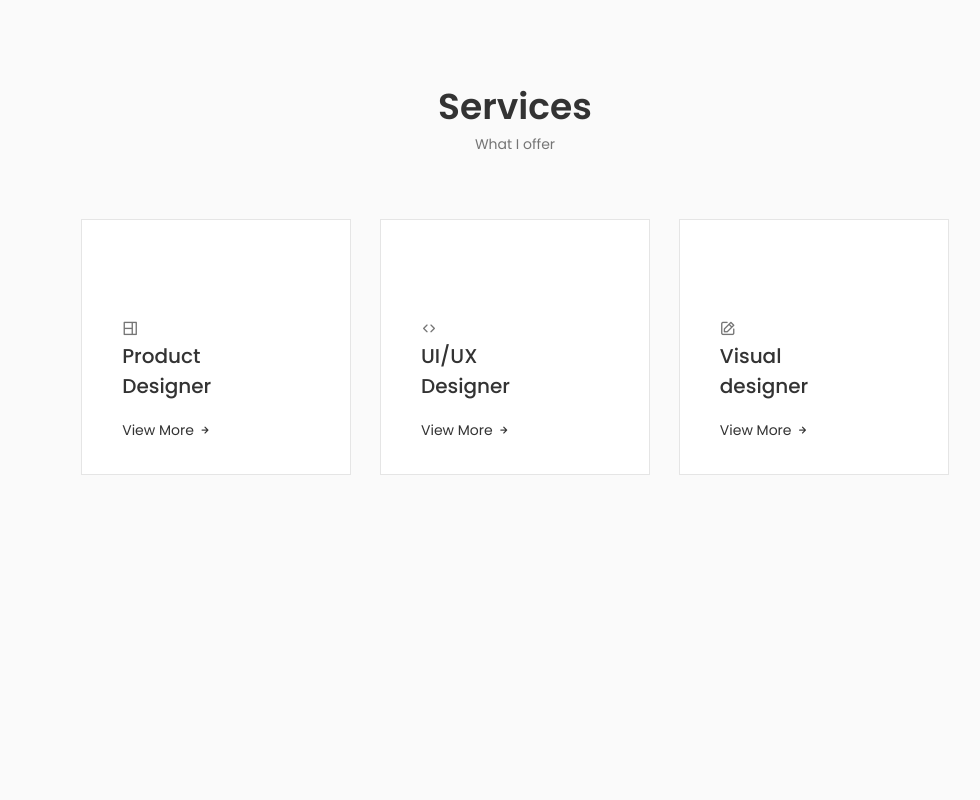
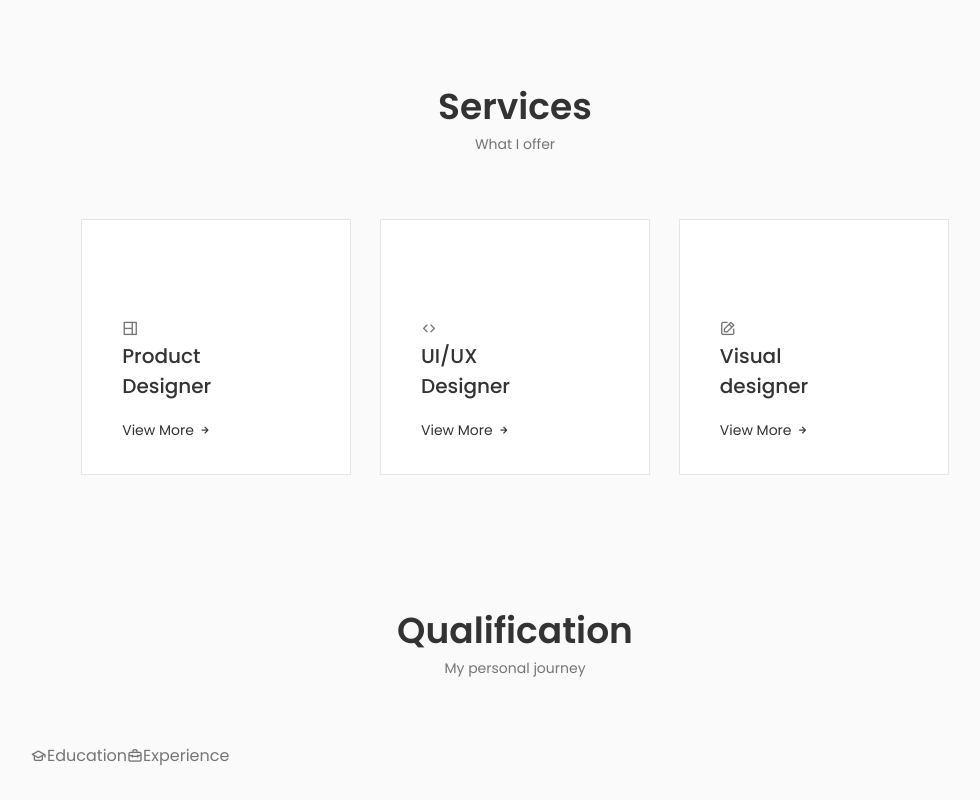
Before and after one commit to MarcelPenn/light-portfolio, a React (Create React App) app: page / in a window 1280 px wide. Shown: the part 2036-2836 px from the top of the page, without its empty margins (125-1105 px from the left). Before the commit the page ends 2543 px from the top, so only its background shows below. Built offline with nearby package versions, Linux system fonts and the light colour scheme.

Commit message:
qualifications

```diff
--- a/src/App.js
+++ b/src/App.js
@@ -4,6 +4,7 @@
 import About from './components/about/About';
 import Skills from './components/skills/Skills';
 import Services from './components/services/Services';
+import Qualifications from './components/qualifications/Qualifications';
 
 
 function App() {
@@ -16,6 +17,7 @@
       <About />
       <Skills />
       <Services />
+      <Qualifications />
     </main>
     </>
   );
--- /dev/null
+++ b/src/components/qualifications/Qualifications.jsx
@@ -0,0 +1,39 @@
+import React from 'react'
+import "./qualifications.css"
+
+const Qualifications = () => {
+  return (
+    <section className="qualification section">
+        <h2 className="section__title">Qualification</h2>
+        <span className="section__subtitle">My personal journey</span>
+
+        <div className="qualification__container container">
+            <div className="qualification__tabs">
+                <div className="qualification__button qualification__active button--flex">
+                    <i className="uil uil-graduation-cap graduation__icon"></i> Education{""}
+                </div>
+
+                <div className="qualification__button button--flex">
+                    <i className="uil uil-briefcase-alt"></i> Experience{""}
+                </div>
+            </div>
+
+            <div className="qualification__sections">
+                <div className="qualification__content">
+                    <div className="qualification__data">
+                        <div>
+                            <h3 className="qualification__title"></h3>
+                            <span className="qualification__subtitle"></span>
+                            <div className="qualification__calender">
+                                <i className="uil uil-calender-alt"></i>
+                            </div>
+                        </div>
+                    </div>
+                </div>
+            </div>
+        </div>
+    </section>
+  )
+};
+
+export default Qualifications
```
Also changed, not shown: src/components/qualifications/qualifications.css (added).
